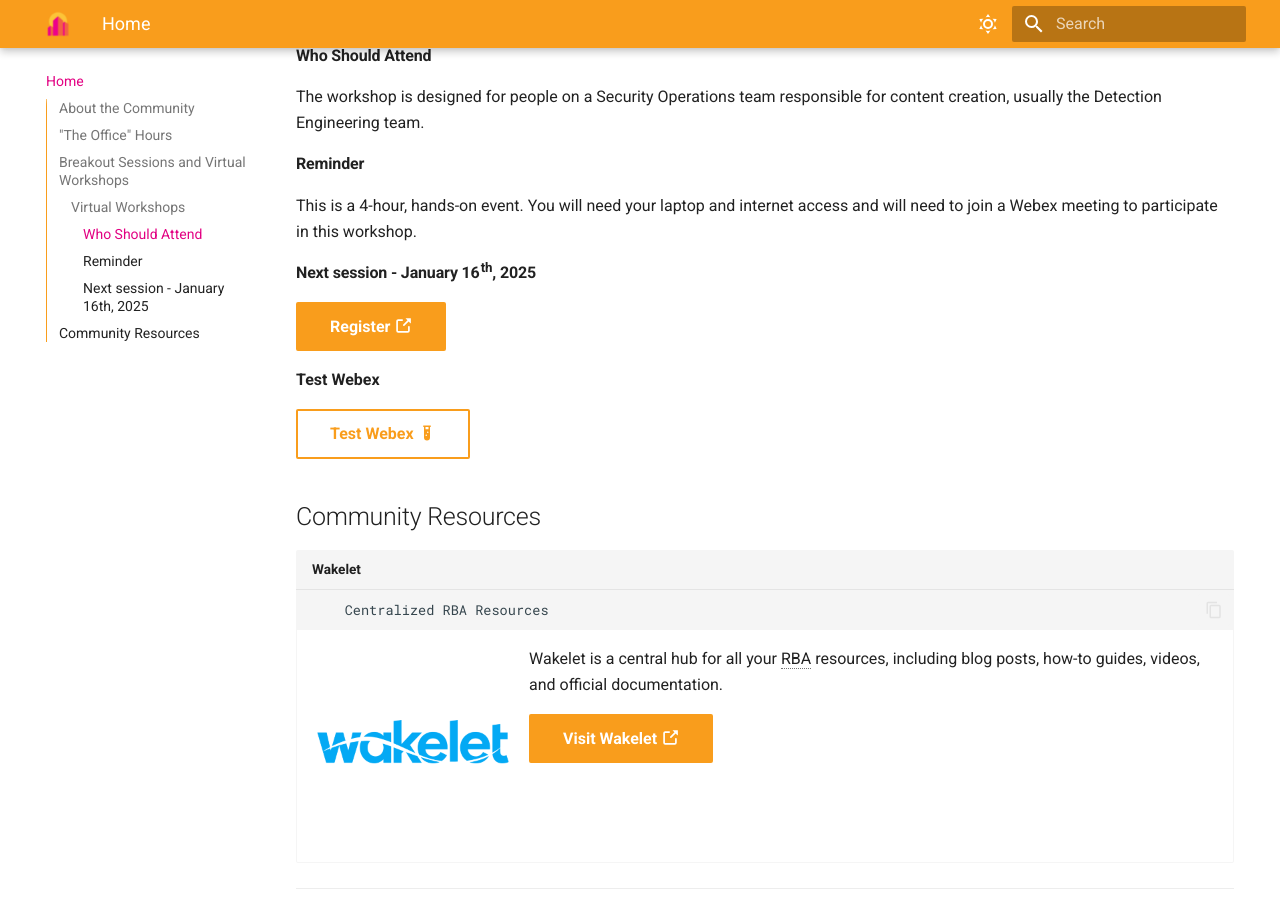
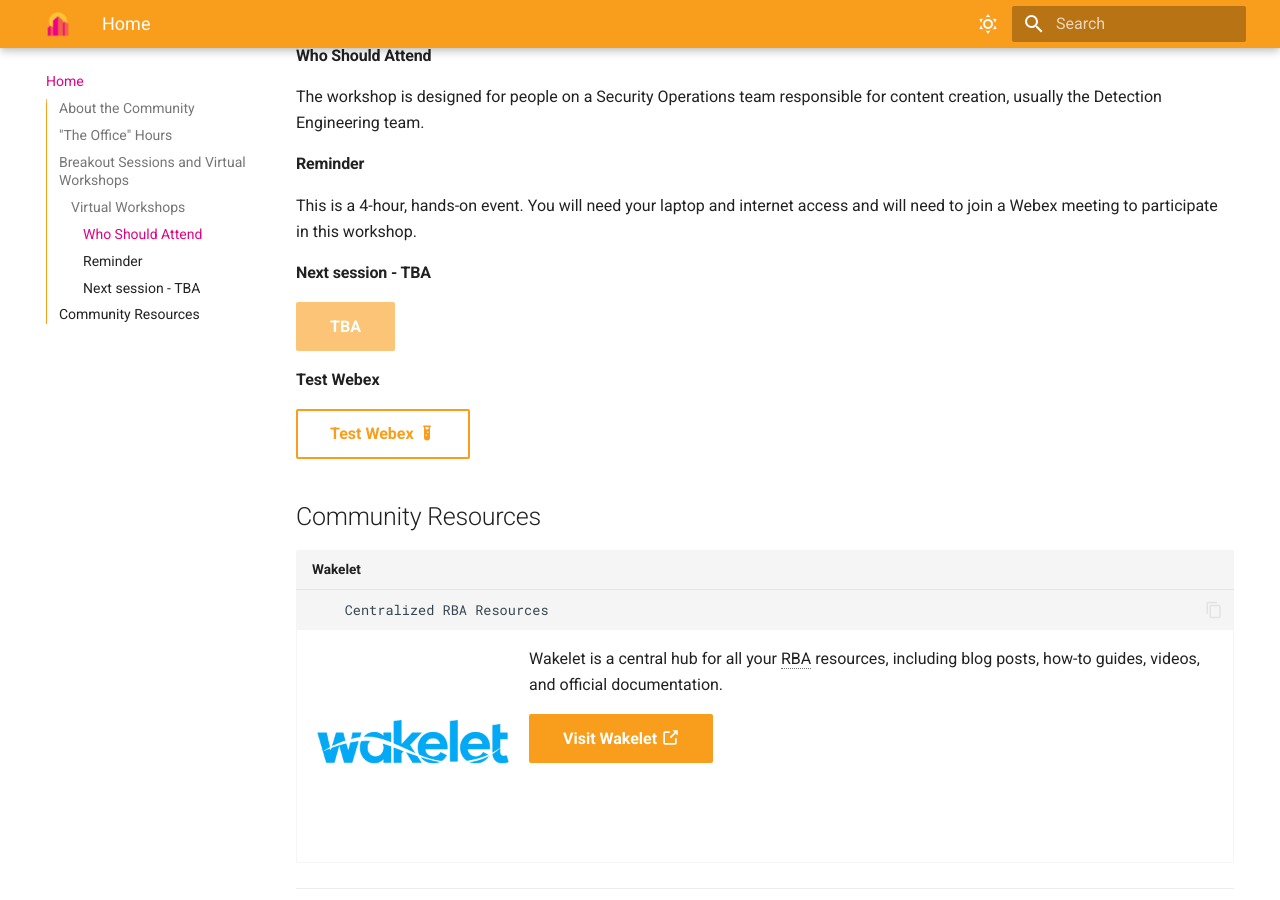
Before and after one commit to rba-community/rba-community, an MkDocs documentation site: the page built from docs/index.md, in a window 1280 px wide and 900 px high, scrolled down 1877 px. Built offline with MkDocs 1.6.1 and Material for MkDocs 9.7.7, drawn with Linux system fonts in a browser that asks for light colours; emoji names are drawn with the system emoji font.

Commit message:
removed old workhshop link
Signed-off-by: RBA Community Admin <admin@rba.community>

```diff
--- a/docs/index.md
+++ b/docs/index.md
@@ -40,9 +40,9 @@ The workshop is designed for people on a Security Operations team responsible fo
 
 This is a 4-hour, hands-on event. You will need your laptop and internet access and will need to join a Webex meeting to participate in this workshop.
 
-#### Next session - January 16^th^, 2025
+#### Next session - TBA
 
-[Register :octicons-link-external-16:](https://docs.google.com/forms/d/e/1FAIpQLSc2a8khNLnJnnEuma3qjpzsb1tTroZNOu1UVqfnkEoEEGTzXg/viewform){ target="blank" .md-button .md-button--primary }
+[TBA](#){ target="blank" .md-button .md-button--primary .disabled-button }
 
 **Test Webex**
 
```
